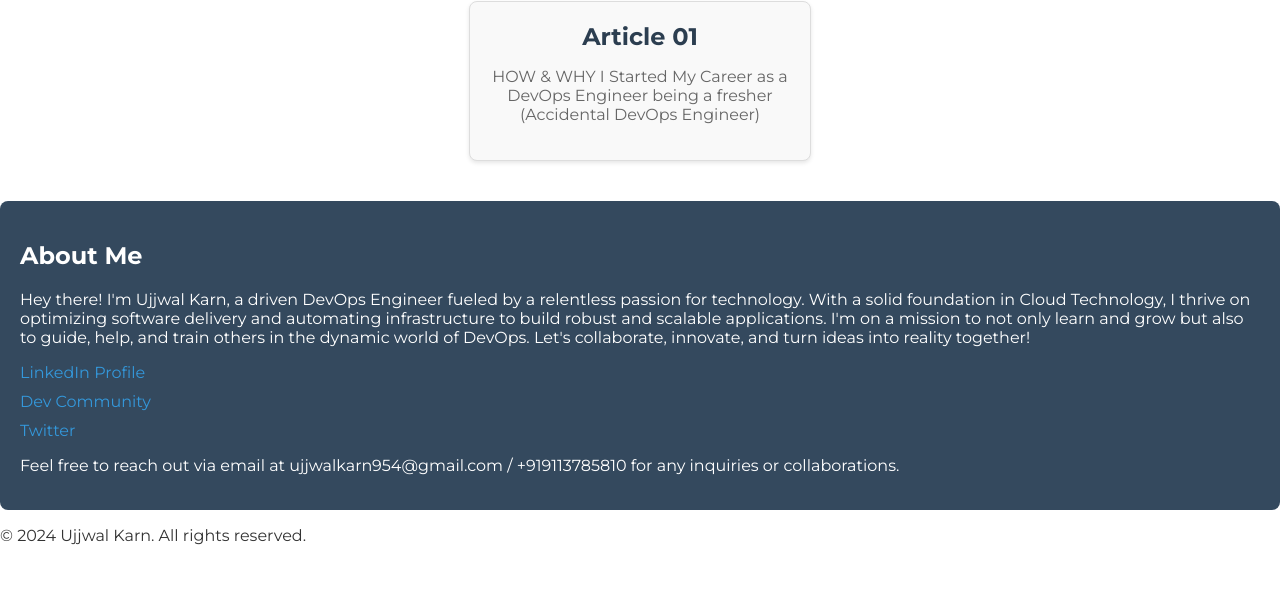
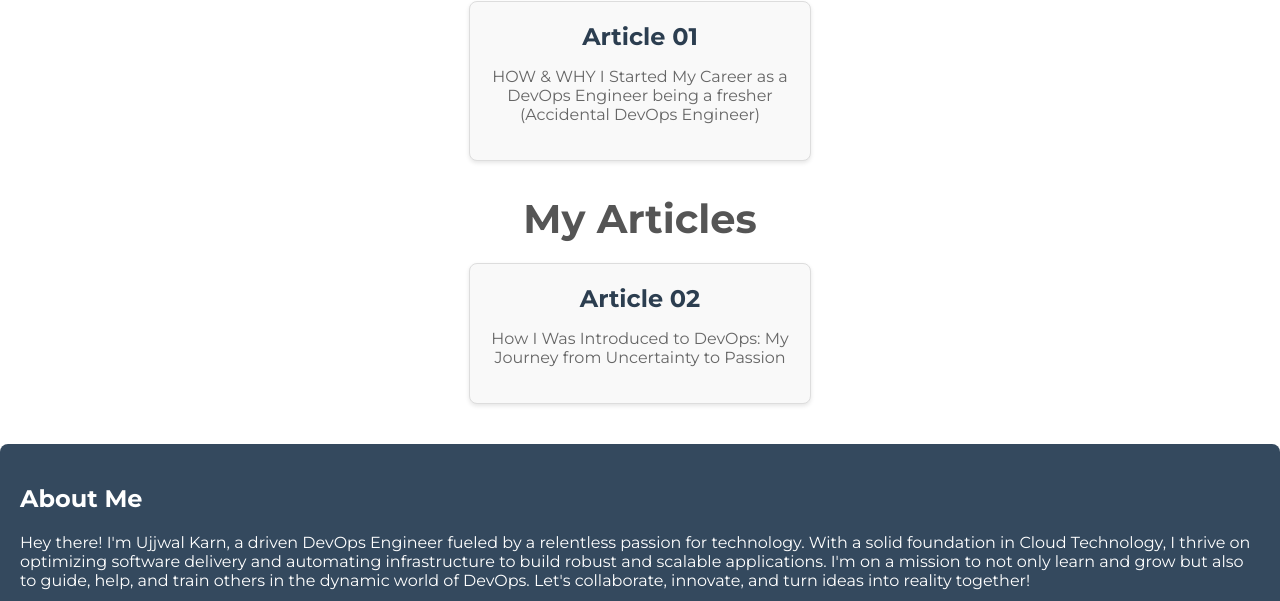
Before and after one commit to UjjwalKarn954/ujjwalkarn954.github.io, a plain HTML site: page index.html in a window 1280 px wide. Shown: the part 601-1202 px from the top of the page. Before the commit the page ends 1162 px from the top, so only its background shows below. Drawn offline with Linux system fonts and the light colour scheme.

Commit message:
Update index.html

```diff
--- a/index.html
+++ b/index.html
@@ -68,6 +68,13 @@
                     <p>HOW & WHY I Started My Career as a DevOps Engineer being a fresher (Accidental DevOps Engineer) </p>
                 </div>
             </div>
+             <h2>My Articles</h2>
+            <div class="article-container">
+                <div class="article-card">
+                    <h3><a href="article2.html">Article 02</a></h3>
+                    <p>How I Was Introduced to DevOps: My Journey from Uncertainty to Passion</p>
+                </div>
+            </div>
         </section>
     </main>
     <section id="about">
```
